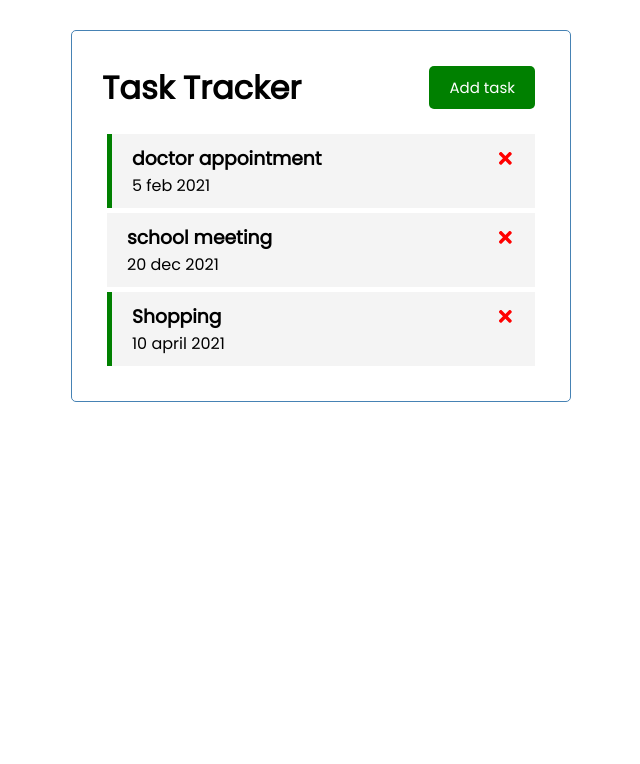
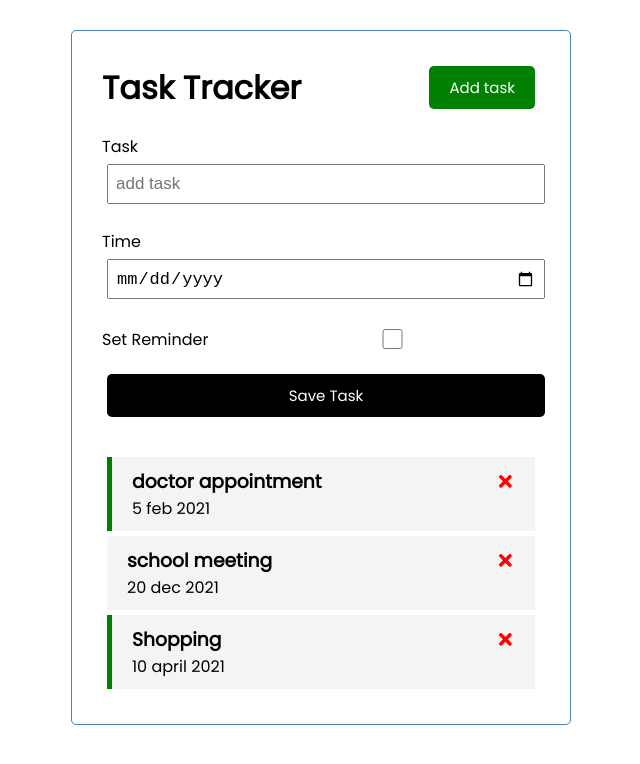
Before and after one commit to wassim93/task_tracker, a React (Create React App) app: page / in a window 1280 px wide. Shown: the top 764 px of the page, without its empty margins (319-959 px from the left). Built offline with nearby package versions, Linux system fonts and the light colour scheme.

Commit message:
add task implemented

```diff
--- a/src/App.js
+++ b/src/App.js
@@ -1,6 +1,7 @@
 import React, {Component} from "react";
 import Header from "./components/Header";
 import Tasks from "./components/Tasks";
+import AddTask from "./components/AddTask";
 
 class App extends Component {
 
@@ -31,6 +32,14 @@ class App extends Component {
         }
     }
 
+    addTask = (task) => {
+        const id = Math.floor(Math.random()*1000)+1
+        const newTask = {id,...task}
+
+        this.setState({tasks:[...this.state.tasks,newTask]})
+        console.log(newTask)
+    }
+
     deleteTask = (id) => {
         //const tasks = [...this.state.tasks].filter((task) => task.id !== id)
         this.setState({tasks: this.state.tasks.filter((task) => task.id !== id)}, () => {
@@ -42,14 +51,15 @@ class App extends Component {
         const foundTask = this.state.tasks.map((task) => task.id === id ? {
             ...task,
             reminder: !task.reminder
-        }: task)
-        this.setState({tasks:foundTask})
+        } : task)
+        this.setState({tasks: foundTask})
     }
 
     render() {
         return (
             <div className="container">
                 <Header/>
+                <AddTask onAdd={this.addTask}/>
                 {
                     this.state.tasks.length > 0 ?
                         <Tasks tasks={this.state.tasks} onDelete={this.deleteTask}
--- /dev/null
+++ b/src/components/AddTask.js
@@ -0,0 +1,71 @@
+import React, {Component} from 'react';
+
+class AddTask extends Component {
+
+    constructor(props) {
+        super(props);
+        this.state = {
+            text: '',
+            day: '',
+            reminder: false
+
+        }
+    }
+
+
+    onSubmit = (e) => {
+        e.preventDefault()
+        if (!this.state.text) {
+            alert("pleaase add a task title")
+            return
+        }
+        const obj = {
+            text: this.state.text,
+            day: this.state.day,
+            reminder: this.state.reminder
+        }
+        this.props.onAdd(obj)
+        this.stateInit()
+
+    }
+
+
+
+    stateInit = () =>{
+        this.setState(() => ({
+            text:'',
+            day:'',
+            reminder:false
+        }))
+    }
+
+    render() {
+
+        return (
+            <form className='add-form' onSubmit={this.onSubmit}>
+                <div className='form-control'>
+                    <label>Task</label>
+                    <input type="text" placeholder="add task" value={this.state.text} onChange={(event) =>
+                        this.setState({text: event.target.value})}/>
+                </div>
+                <div className='form-control'>
+                    <label htmlFor="task">Time</label>
+                    <input type="date" value={this.state.day} onChange={(event) =>
+                        this.setState({day: event.target.value})}/>
+                </div>
+                <div className='form-control form-control-check'>
+                    <label htmlFor="task">Set Reminder</label>
+                    <input type="checkbox" value={this.state.reminder} onChange={(event) =>
+                        this.setState({reminder: event.currentTarget.checked})} checked={this.state.reminder}/>
+                </div>
+
+                <input type="submit" value='Save Task' className='btn btn-block'/>
+
+
+            </form>
+        );
+    }
+
+}
+
+export default AddTask;
```
